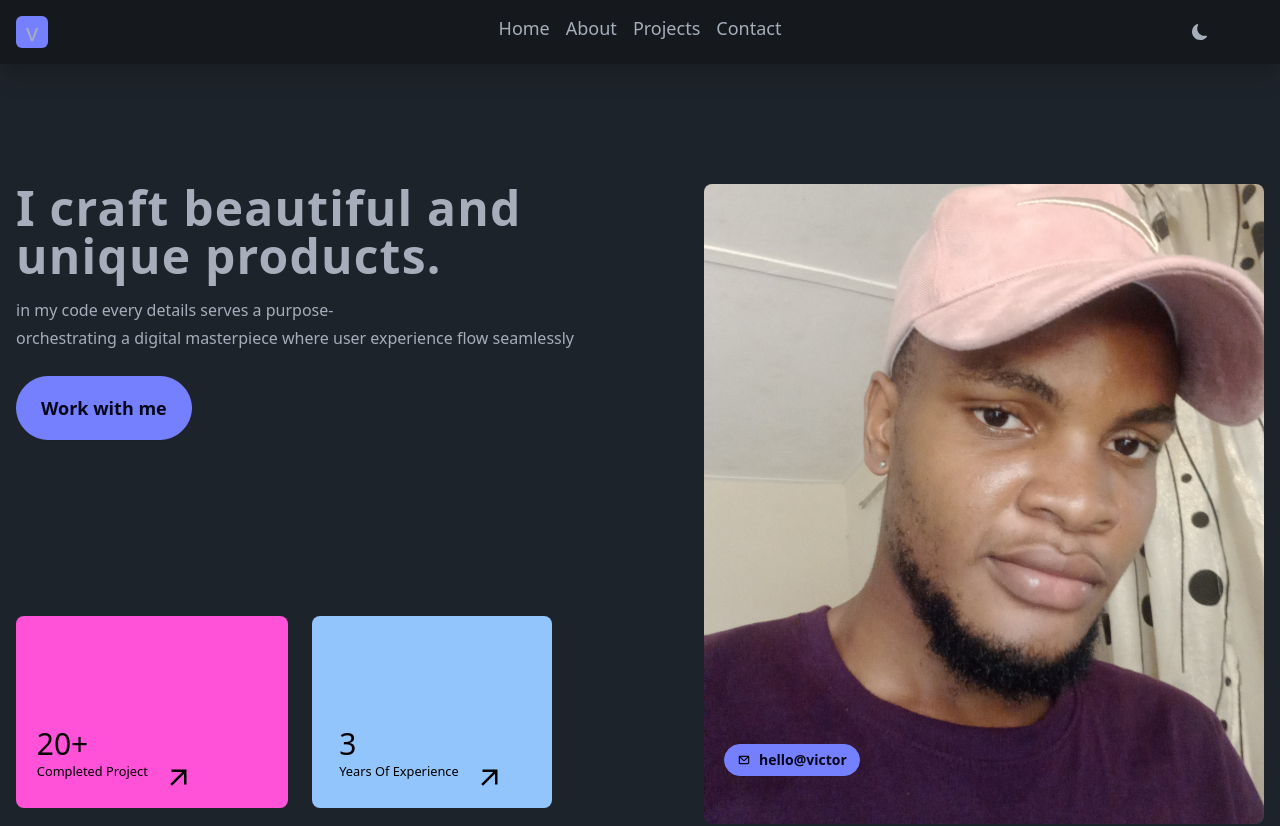
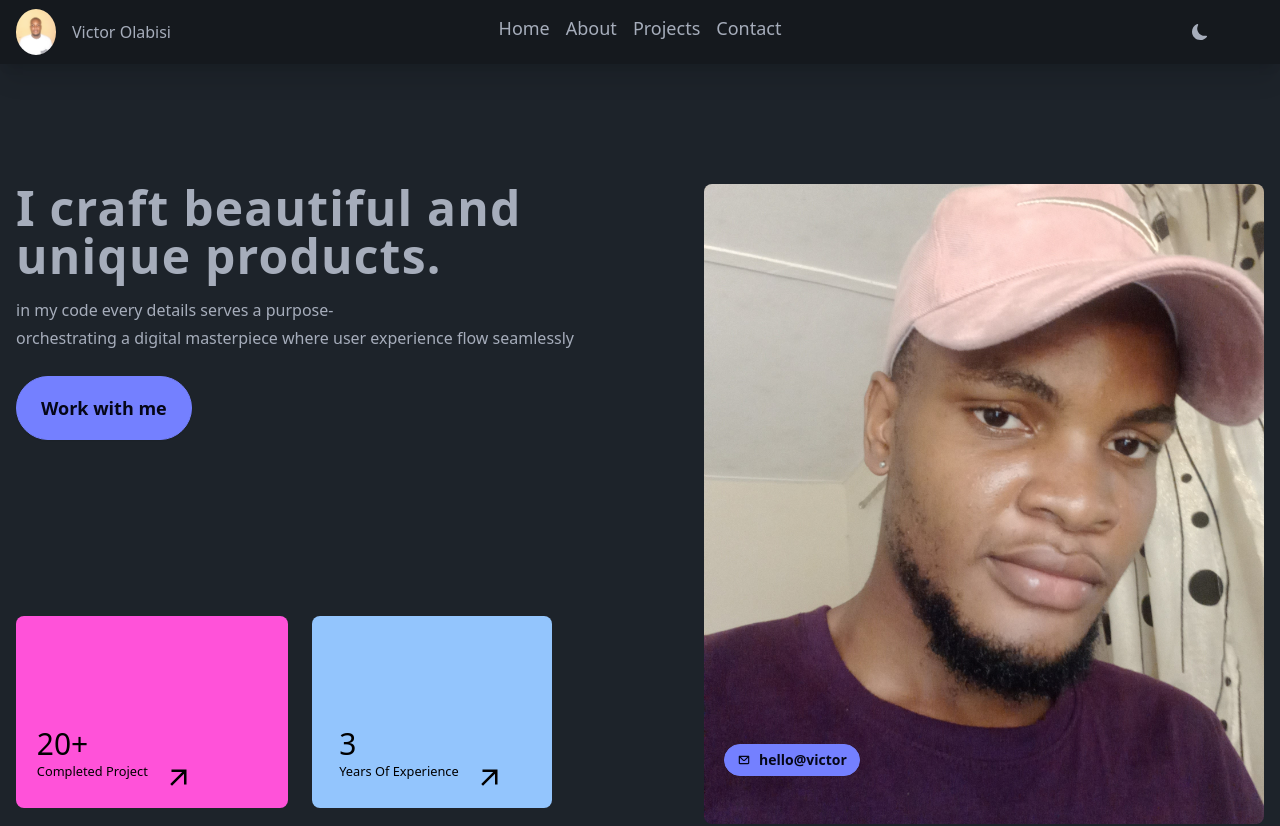
Before and after one commit to vtechwise/reactjs-portfolio, a React (Vite) app: page / in a window 1280 px wide. Shown: the top 826 px of the page. Built offline with nearby package versions, Linux system fonts and the light colour scheme; some icons are missing.

Commit message:
added portfolio img

```diff
--- a/src/component/NavBar.jsx
+++ b/src/component/NavBar.jsx
@@ -4,6 +4,7 @@ import { useState, useEffect } from "react";
 import { menus } from "../utils/data";
 import { Link } from "react-router-dom";
 import { HashLink } from "react-router-hash-link";
+import portfolioImg from '../assets/portfolioIm.jpg'
 const themes = {
     cupcake: 'cupcake',
     dark:'dark'
@@ -27,19 +28,29 @@ const NavBar = () => {
 },[theme])
 
   return (
-    <section className=" bg-base-300">
-      <nav className="navbar align-element fixed top-0 sm:static h-16 w-full bg-base-300 shadow-xl z-10">
+    <section className=" bg-base-300 ">
+      <nav className="navbar align-element  fixed top-0 sm:static h-16 w-full bg-base-300 shadow-xl z-10">
         <div className="navbar-start ">
           {/* <h3 className="text-2xl tracking-wider font-bold  text-slant capitalize">
             vtech
             <span className="text-primary font-normal">wise</span>
           </h3> */}
-          <Link to={'/'} className="h-8 w-8 bg-primary grid place-items-center rounded-md  "><span className="text-2xl">v</span></Link>
+          {/* <Link to={'/'} className="h-8 w-8 bg-primary grid place-items-center rounded-md  "><span className="text-2xl">v</span></Link>
+           */}
+          <div className="flex items-center justify-items-center ">
+            <img src={portfolioImg} className=" w-[2.5rem] rounded-[100%]" alt="" />
+            <span className="ml-4 capitalize " >victor olabisi</span>
+          </div>
         </div>
         <div className="navbar-center hidden md:!flex">
           <div className="menu  menu-horizontal gap-x-4">
-            {menus.map((menu,index) => {
-              <li className="text-lg border-b border-transparent capitalize hover:border-b hover:border-primary pb-2  transition-all duration-300" key={menu.id}>{menu.text}</li>
+            {menus.map((menu, index) => {
+              <li
+                className="text-lg border-b border-transparent capitalize hover:border-b hover:border-primary pb-2  transition-all duration-300"
+                key={menu.id}
+              >
+                {menu.text}
+              </li>;
               return (
                 <Link to={menu.url} key={index}>
                   <li
```
Also changed, not shown: src/assets/portfolioIm.jpg (added).
